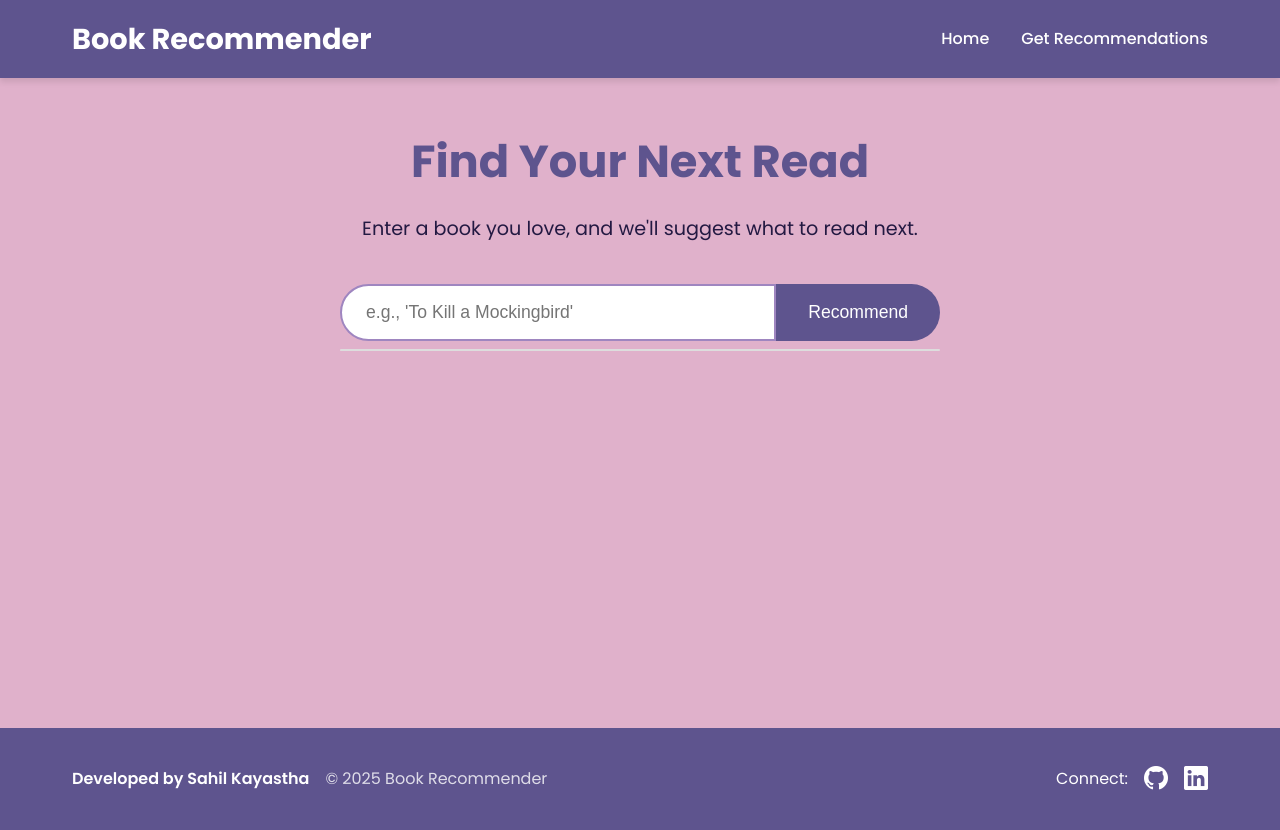
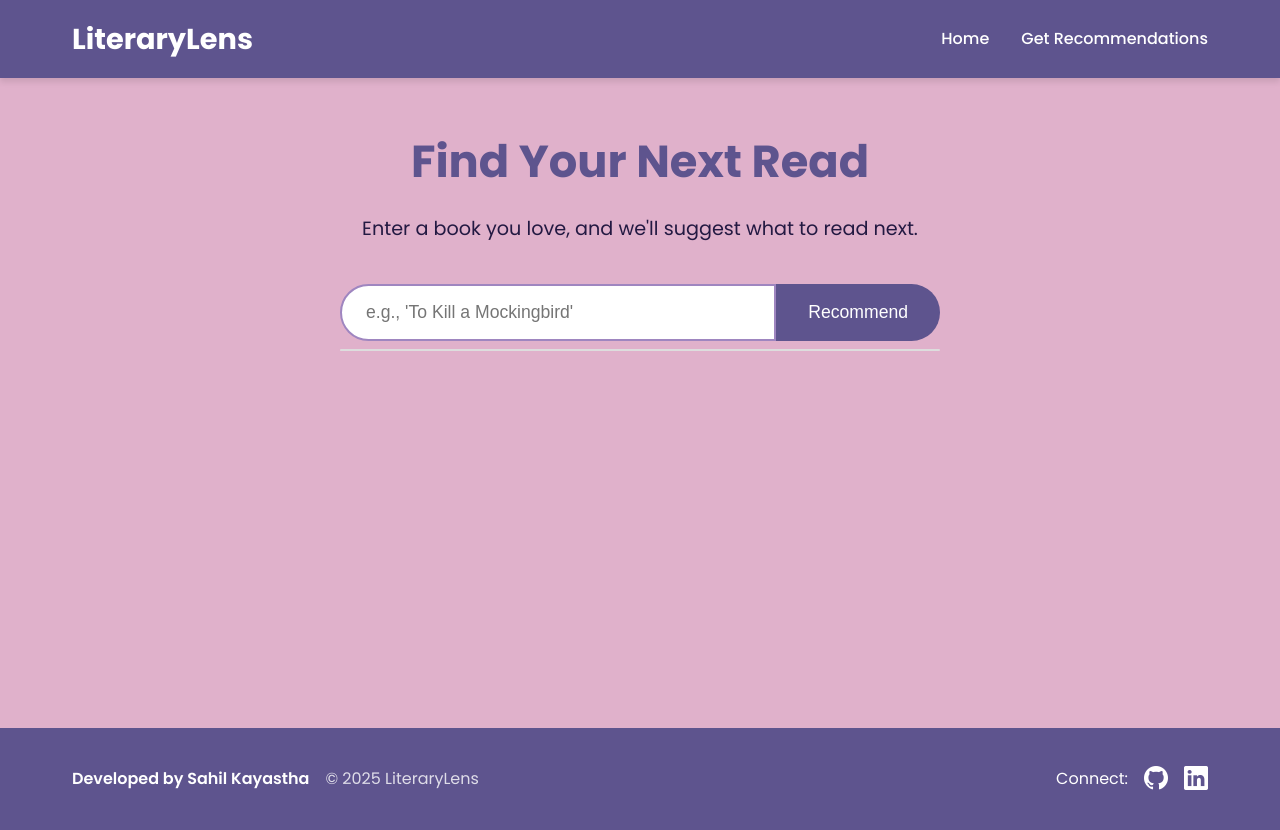
Before and after one commit to KayasthaSahil/book-recommender, a Flask app: page /recommend in a window 1280 px wide. Run offline with Flask 3, Linux system fonts and the light colour scheme; parts of the project's set-up code (start-up, migrations or seed data) failed here and were passed over.

Commit message:
chore: rebrand project to LiteraryLens across templates and README

```diff
--- a/templates/base.html
+++ b/templates/base.html
@@ -3,7 +3,7 @@
 <head>
     <meta charset="UTF-8">
     <meta name="viewport" content="width=device-width, initial-scale=1.0">
-    <title>{% block title %}Book Recommender{% endblock %}</title>
+    <title>{% block title %}LiteraryLens{% endblock %}</title>
     <link rel="preconnect" href="https://fonts.googleapis.com">
     <link rel="preconnect" href="https://fonts.gstatic.com" crossorigin>
     <link href="https://fonts.googleapis.com/css2?family=Poppins:wght@300;400;500;600;700&display=swap" rel="stylesheet">
@@ -14,7 +14,7 @@
 <body>
     <header>
         <nav class="container">
-            <a href="/" class="logo">Book Recommender</a>
+            <a href="/" class="logo">LiteraryLens</a>
             <ul class="nav-links" data-visible="false">
                 <li><a href="/">Home</a></li>
                 <li><a href="/recommend">Get Recommendations</a></li>
@@ -31,7 +31,7 @@
         <div class="container footer-content">
             <div class="footer-info">
                 <span class="developer-name">Developed by Sahil Kayastha</span>
-                <span class="copyright">&copy; 2025 Book Recommender</span>
+                <span class="copyright">&copy; 2025 LiteraryLens</span>
             </div>
             <div class="footer-socials">
                 <span class="connect-text">Connect:</span>
--- a/templates/error.html
+++ b/templates/error.html
@@ -1,6 +1,6 @@
 {% extends "base.html" %}
 
-{% block title %}Error - Book Recommender{% endblock %}
+{% block title %}Error - LiteraryLens{% endblock %}
 
 {% block content %}
 <div class="error-container">
--- a/templates/index.html
+++ b/templates/index.html
@@ -1,6 +1,6 @@
 {% extends "base.html" %}
 
-{% block title %}Popular Books - Book Recommender{% endblock %}
+{% block title %}Popular Books - LiteraryLens{% endblock %}
 
 {% block content %}
 <section class="hero">
--- a/templates/recommend.html
+++ b/templates/recommend.html
@@ -1,6 +1,6 @@
 {% extends "base.html" %}
 
-{% block title %}Get Recommendations - Book Recommender{% endblock %}
+{% block title %}Get Recommendations - LiteraryLens{% endblock %}
 
 {% block content %}
 <section class="search-section">
--- a/templates/recommendations.html
+++ b/templates/recommendations.html
@@ -1,6 +1,6 @@
 {% extends "base.html" %}
 
-{% block title %}Recommendations - Book Recommender{% endblock %}
+{% block title %}Recommendations - LiteraryLens{% endblock %}
 
 {% block extra_css %}
 <style>
```
Also changed, not shown: README.md.
